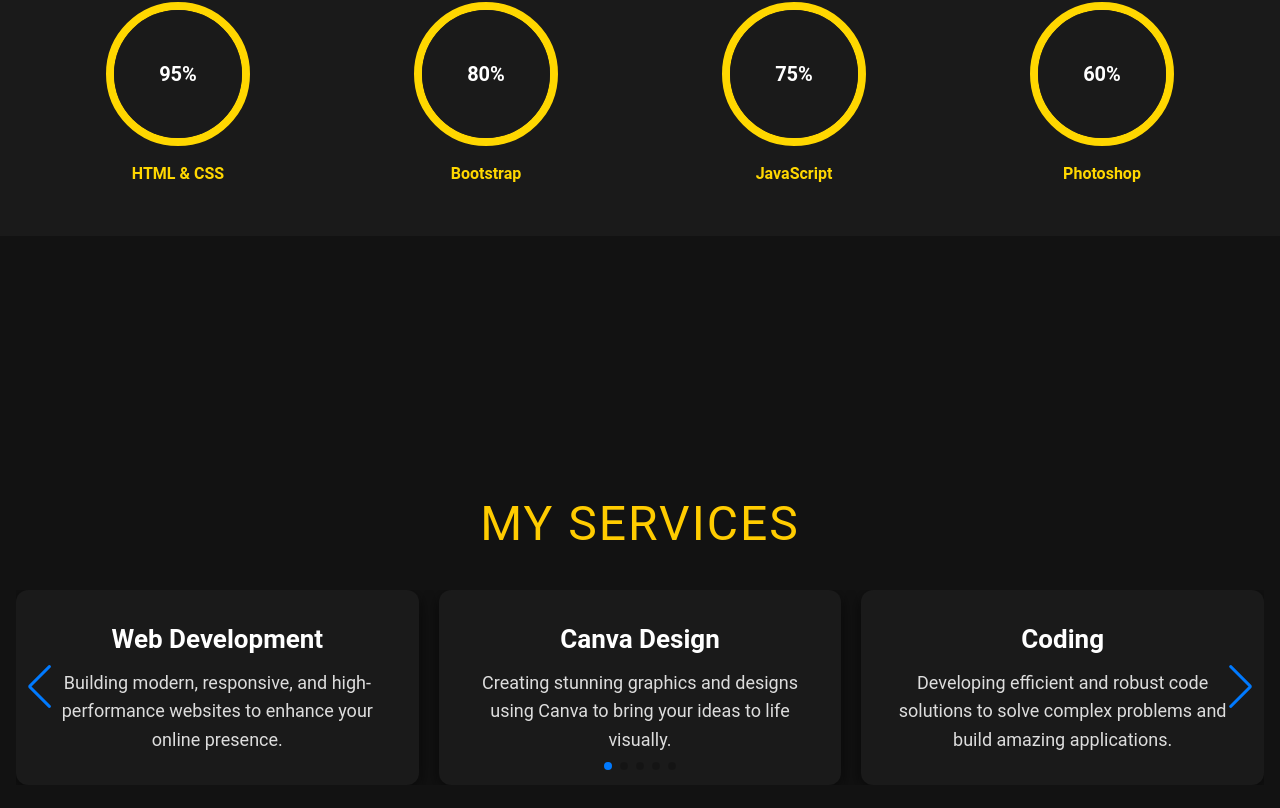
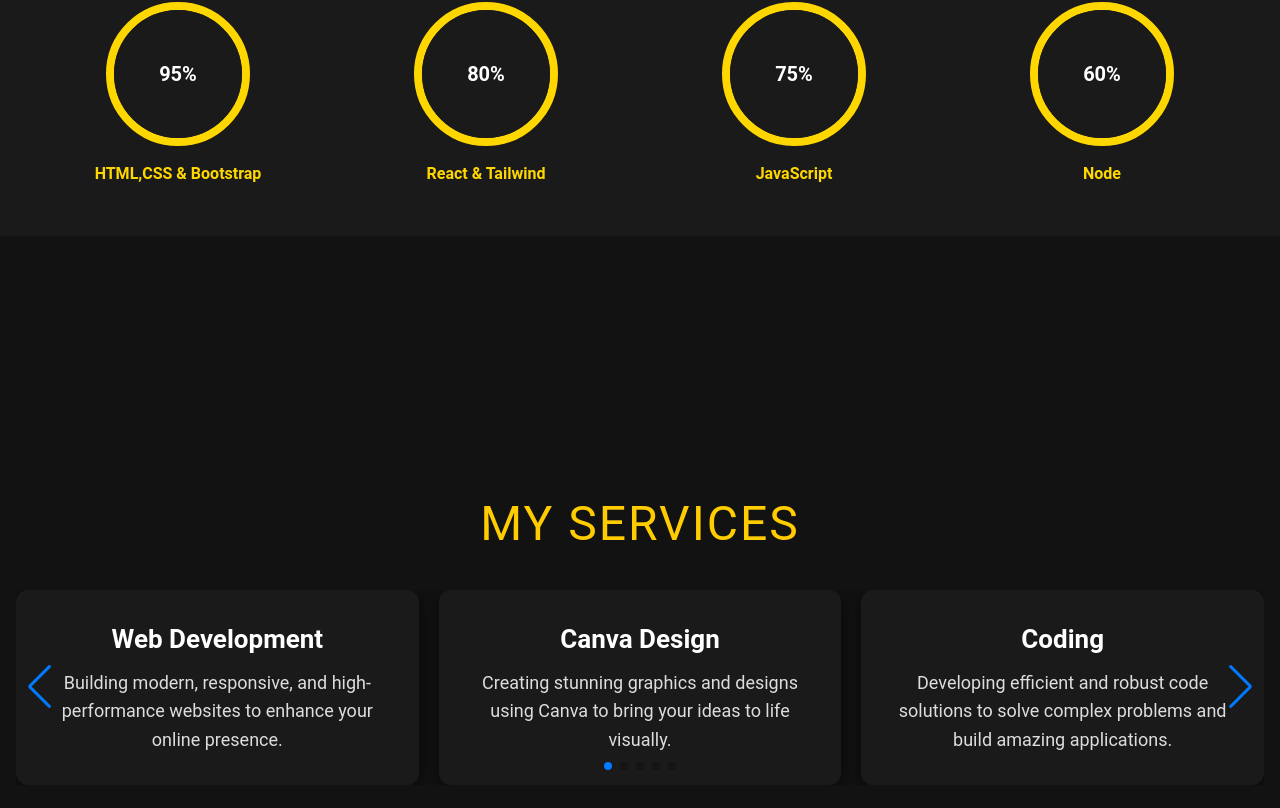
Before and after one commit to Ankit3028k/my-portfolio-react, a React (Create React App) app: page / in a window 1280 px wide. Shown: the part 2355-3163 px from the top of the page. Built offline with nearby package versions, Linux system fonts and the light colour scheme.

Commit message:
Update skills.js

```diff
--- a/src/pages/skills.js
+++ b/src/pages/skills.js
@@ -19,7 +19,7 @@
                                 95%
                             </div>
                         </div>
-                        <p className="skill-name">HTML & CSS</p>
+                        <p className="skill-name">HTML,CSS & Bootstrap</p>
                     </div>
 
                     {/* Skill Item */}
@@ -29,7 +29,7 @@
                                 80%
                             </div>
                         </div>
-                        <p className="skill-name">Bootstrap</p>
+                        <p className="skill-name">React & Tailwind</p>
                     </div>
 
                     {/* Skill Item */}
@@ -49,7 +49,7 @@
                                 60%
                             </div>
                         </div>
-                        <p className="skill-name">Photoshop</p>
+                        <p className="skill-name">Node</p>
                     </div>
                 </div>
             </section>
```
